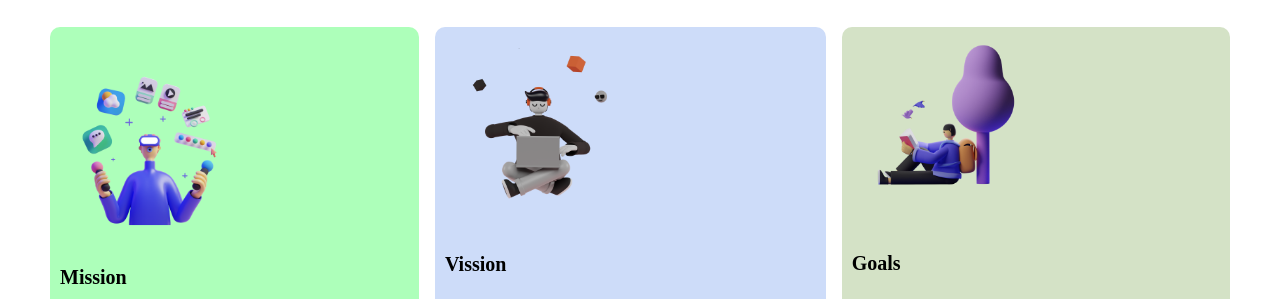
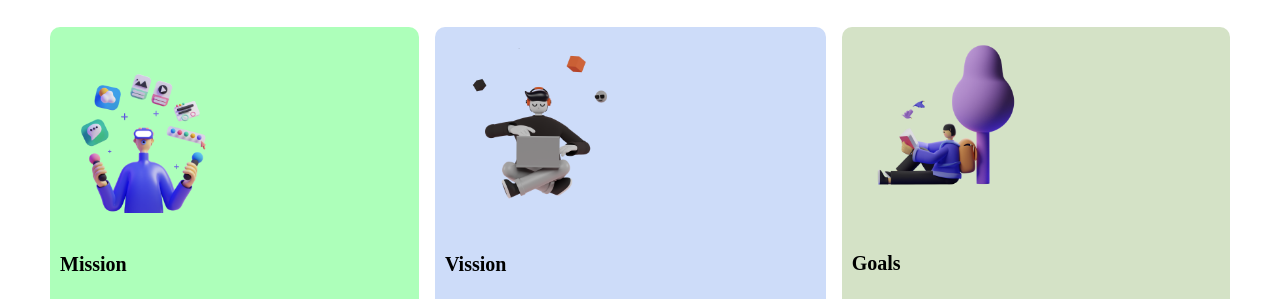
Before and after one commit to SRAKIB17/mission-assign-1, a plain HTML site: page index.html in a window 1280 px wide. Shown: the part 444-743 px from the top of the page. Drawn offline with Linux system fonts and the light colour scheme.

Commit message:
width change

```diff
--- a/style.css
+++ b/style.css
@@ -36,7 +36,7 @@ span {
 
 }
 .mission img {
-    width:  60%;
+    width:  56%;
 }
 .vission {
     background-color: rgba(100, 148, 237, 0.322);
```
